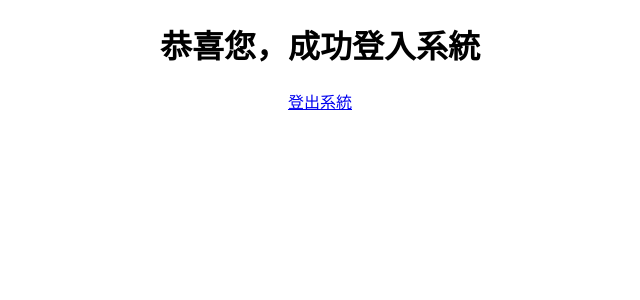
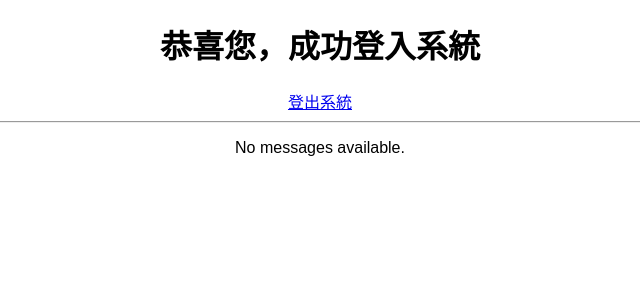
Before and after one commit to Kellyontheboat/stageOne, a FastAPI app: template week6/templates/member.html in a window 1280 px wide. Shown: the part 100-400 px from the top of the page, without its empty margins (320-960 px from the left). Run offline with FastAPI, Linux system fonts and the light colour scheme; the template is opened without the code that fills it, so the values that code supplies are empty.

Commit message:
render messages

```diff
--- a/week6/main.py
+++ b/week6/main.py
@@ -151,14 +151,14 @@ async def member(request: Request, session: dict = Depends(get_session)):
 
         messages, column_names = join_member_message()
 
-        messages_dic = {}
+        messages_list = []
         for message in messages:
             content = message[2]
             name = message[6]
-            messages_dic[name] = content
-        print(messages)
+            messages_list.append((name, content))
+        print(messages_list)
 
-        return templates.TemplateResponse(request=request, name="member.html", context={"username": session.get("username")})
+        return templates.TemplateResponse(request=request, name="member.html", context={"username": session.get("username"), "messages_list": messages_list})
 
 
     return RedirectResponse(url="/", status_code=303)
--- a/week6/templates/member.html
+++ b/week6/templates/member.html
@@ -6,4 +6,16 @@
 {% block content %}
 <h1>恭喜您，成功登入系統</h1>
 <a href="/signout">登出系統</a>
+
+<hr>
+
+{% if messages_list %}
+<ul>
+  {% for message in messages_list %}
+  <li>{{ message.0 }}: {{ message.1 }}</li>
+  {% endfor %}
+</ul>
+{% else %}
+<p>No messages available.</p>
+{% endif %}
 {% endblock %}
```
